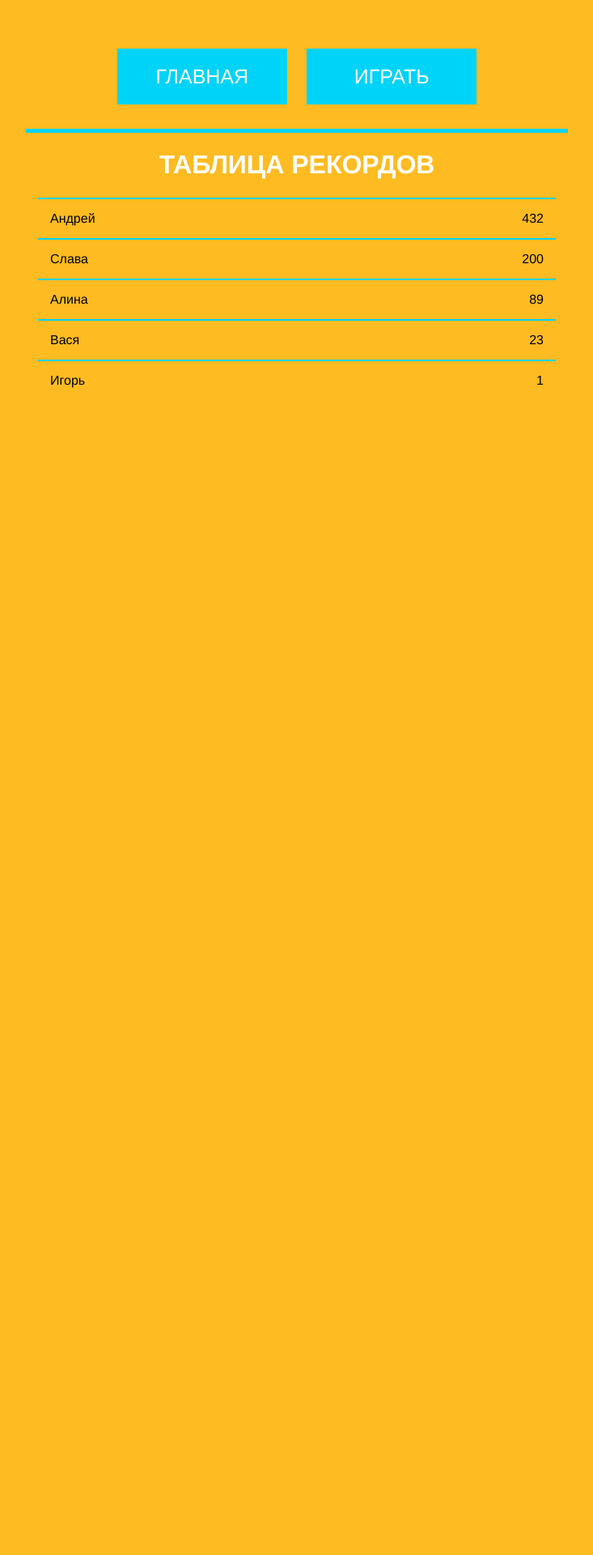
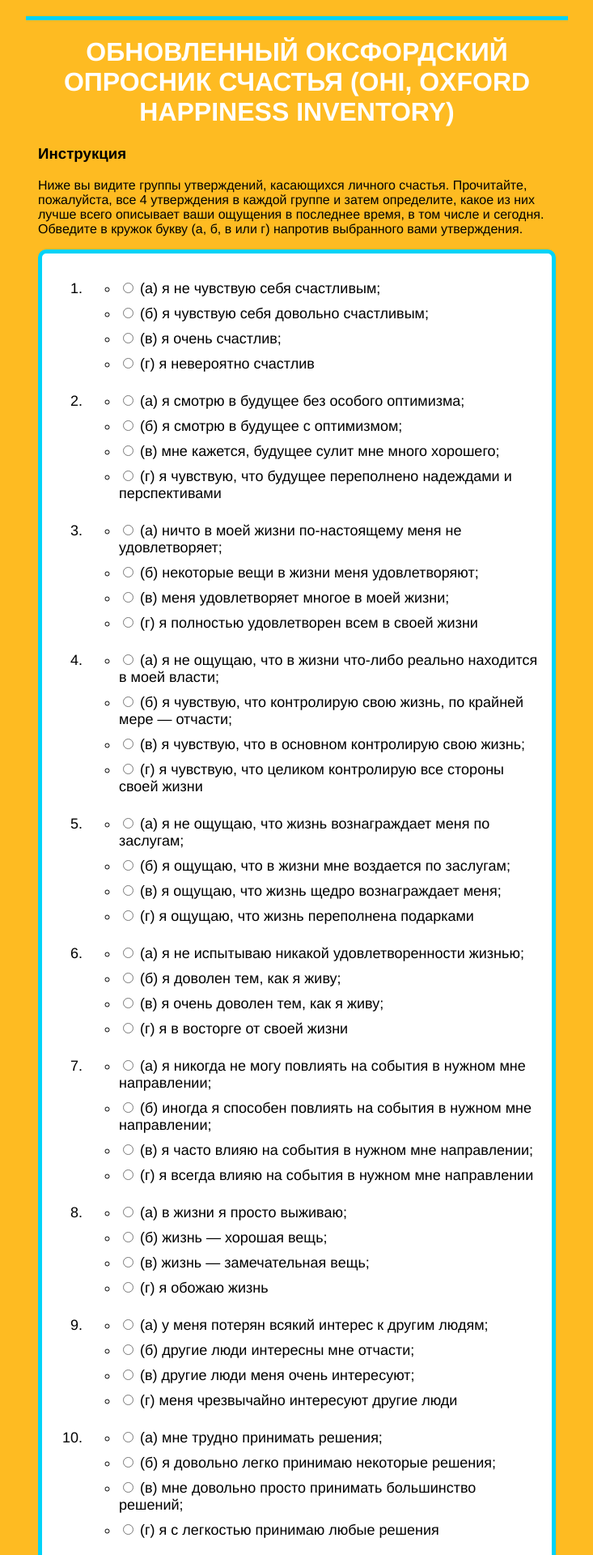
Before and after one commit to EDEN45/Oxford-Happiness-Inventory, a PHP site: page / in a window 1280 px wide. Shown: the top 1920 px of the page at 81% size, without its empty margins (273-1006 px from the left). Before the commit the page ends 479 px from the top, so only its background shows below. Run offline with PHP 8.4, Linux system fonts and the light colour scheme.

Commit message:
Готово

```diff
--- a/src/Classes/DB.php
+++ b/src/Classes/DB.php
@@ -5,45 +5,82 @@
 class DB {
 
 
-  private static $user_array = [
-     ['Андрей','1234', '432'],
-     ['Вася','2244', '23'],
-     ['Алина','991', '89'],
-     ['Игорь','9', '1'],
-     ['Слава','1','200']
+  private static $test_array = [
+     ["(а) я не чувствую себя счастливым;",
+      "(б) я чувствую себя довольно счастливым;",
+      "(в) я очень счастлив;",
+      "(г) я невероятно счастлив"],
+
+     ["(а) я смотрю в будущее без особого оптимизма;",
+      "(б) я смотрю в будущее с оптимизмом;",
+      "(в) мне кажется, будущее сулит мне много хорошего;",
+      "(г) я чувствую, что будущее переполнено надеждами и перспективами"],
+
+     ["(а) ничто в моей жизни по-настоящему меня не удовлетворяет;",
+      "(б) некоторые вещи в жизни меня удовлетворяют;",
+      "(в) меня удовлетворяет многое в моей жизни;",
+      "(г) я полностью удовлетворен всем в своей жизни"],
+
+     ["(а) я не ощущаю, что в жизни что-либо реально находится в моей власти;",
+      "(б) я чувствую, что контролирую свою жизнь, по крайней мере — отчасти;",
+      "(в) я чувствую, что в основном контролирую свою жизнь;",
+      "(г) я чувствую, что целиком контролирую все стороны своей жизни"],
+
+     ["(а) я не ощущаю, что жизнь вознаграждает меня по заслугам;", "(б) я ощущаю, что в жизни мне воздается по заслугам;", "(в) я ощущаю, что жизнь щедро вознаграждает меня;", "(г) я ощущаю, что жизнь переполнена подарками"],
+
+     ["(а) я не испытываю никакой удовлетворенности жизнью;", "(б) я доволен тем, как я живу;", "(в) я очень доволен тем, как я живу;", "(г) я в восторге от своей жизни"],
+
+     ["(а) я никогда не могу повлиять на события в нужном мне направлении;", "(б) иногда я способен повлиять на события в нужном мне направлении;", "(в) я часто влияю на события в нужном мне направлении;", "(г) я всегда влияю на события в нужном мне направлении"],
+
+     ["(а) в жизни я просто выживаю;", "(б) жизнь — хорошая вещь;", "(в) жизнь — замечательная вещь;", "(г) я обожаю жизнь"],
+
+     ["(а) у меня потерян всякий интерес к другим людям;", "(б) другие люди интересны мне отчасти;", "(в) другие люди меня очень интересуют;", "(г) меня чрезвычайно интересуют другие люди"],
+
+     ["(а) мне трудно принимать решения;", "(б) я довольно легко принимаю некоторые решения;", "(в) мне довольно просто принимать большинство решений;", "(г) я с легкостью принимаю любые решения"],
+
+     ["(а) мне трудно приступить к какому-либо делу;", "(б) мне довольно просто что-либо начать;", "(в) я без труда принимаюсь за какое-либо дело;", "(г) я способен взяться за любое дело"],
+
+     ["(а) после сна я редко чувствую себя отдохнувшим;", "(б) иногда я просыпаюсь отдохнувшим;", "(в) после сна я обычно чувствую себя отдохнувшим;", "(г) я всегда просыпаюсь отдохнувшим"],
+
+     ["(а) я чувствую себя совершенно без сил;", "(б) я чувствую себя довольно энергичным;", "(в) я чувствую себя очень энергичным;", "(г) я чувствую, что энергия во мне бьет через край"],
+
+     ["(а) я не вижу в окружающих меня вещах особой красоты;", "(б) я нахожу красоту в некоторых вещах;", "(в) я нахожу красоту в большинстве вещей;", "(г) весь мир представляется мне прекрасным"],
+
+     ["(а) я не ощущаю себя сообразительным;", "(б) я чувствую, что отчасти сметлив;", "(в) я в значительной степени чувствую в себе живость ума;", "(г) я ощущаю, что мне присуща совершенная живость ума"],
+
+     ["(а)я не чувствую себя особенно здоровым;", "(б) я чувствую себя достаточно здоровым;", "(в) я чувствую себя совершенно здоровым;", "(г) я чувствую себя здоровым на 100%"],
+
+     ["(а) я не испытываю особо теплых чувств по отношению к другим;", "(б) я испытываю определенные теплые чувства по отношению к другим;", "(в) я испытываю очень теплые чувства по отношению к другим;", "(г) я люблю всех людей"],
+
+     ["(а) у меня практически нет счастливых воспоминаний;", "(б) у меня есть отдельные счастливые воспоминания;", "(в) большинство произошедших со мной событий представляются мне счастливыми;", "(г) все происшедшее кажется мне чрезвычайно счастливым"],
+
+     ["(а) я никогда не бываю в радостном или приподнятом настроении;", "(б) иногда я испытываю радость и пребываю в приподнятом настроении;", "(в) я часто испытываю радость и пребываю в приподнятом настроении;", "(г) я все время радуюсь и пребываю в приподнятом настроении"],
+
+     ["(а) между тем, что я хотел бы сделать, и тем, что сделал, — большая разница;", "(б) кое-что из желаемого я сделал;", "(в) я сделал многое из того, что хотел;", "(г) я сделал все, чего когда-либо желал"],
+
+     ["(а) я не способен хорошо организовать свое время;", "(б) я организую свое время достаточно хорошо;", "(в) я очень хорошо организую свое время;", "(г) мне удается успеть все, что я хочу сделать"],
+
+     ["(а) мне не бывает весело в компании других людей;", "(б) иногда мне бывает весело с другими людьми;", "(в) мне часто бывает весело с другими людьми;", "(г) мне всегда весело в окружении людей"],
+
+     ["(а) я никогда не подбадриваю окружающих;", "(б) иногда я подбадриваю окружающих;", "(в) я часто подбадриваю окружающих;", "(г) я всегда подбадриваю окружающих"],
+
+     ["(а) у меня нет ощущения осмысленности и цели в жизни;", "(б) у меня есть ощущение смысла и цели в жизни;", "(в) у меня ясное ощущение смысла и цели в жизни;", "(г) моя жизнь полна смысла и имеет цель"],
+
+     ["(а) я не ощущаю особой привязанности к другим и сопричастности;", "(б) иногда я ощущаю привязанность к людям и сопричастность;", "(в) я часто ощущаю привязанность и сопричастность;", "(г) я всегда ощущаю привязанность и сопричастность"],
+
+     ["(а) не думаю, что мир — это стоящее место;", "(б) думаю, что мир — довольно хорошее место;", "(в) думаю, что мир — это замечательное место;", "(г) по-моему, мир — это превосходное место"],
+
+     ["(а) я редко смеюсь;", "(б) я смеюсь довольно часто;", "(в) я много смеюсь;", "(г) я очень часто смеюсь"],
+
+     ["(а) я думаю, что выгляжу непривлекательно;", "(б) я думаю, что выгляжу довольно привлекательно;", "(в) я думаю, что выгляжу привлекательно;", "(г) я думаю, что выгляжу очень привлекательно"],
+
+     ["(а) я не нахожу вокруг ничего забавного и интересного;", "(б) некоторые вещи я нахожу забавными;", "(в) большинство вещей кажутся мне забавными;", "(г) мне все кажется забавным и интересным"],
+
+
   ];
 
   public static function getRecords() {
-    $new_array = [];
-    foreach (self::$user_array as $key => $value) {
-      $new_array[$value[0]] = $value[2];
-    }
-    return $new_array;
-  }
-
-
-  public static function setRecords($name, $recordes) {
-    foreach (self::$user_array as $key => $value) {
-      if ($name === $value[0]){
-        self::$user_array[$key][2] = $recordes;
-      }
-    }
-  }
-
-  public static function getPass($name) {
-    foreach (self::$user_array as $key => $value) {
-      if ($name === $value[0]){
-        return $value[1];
-      }
-    }
-  }
-
-  public static function getRecordsByName($name) {
-    foreach (self::$user_array as $key => $value) {
-      if ($name === $value[0]){
-        return $value[2];
-      }
-    }
+    return self::$test_array;
   }
 
 }
--- a/src/Controllers/IndexController.php
+++ b/src/Controllers/IndexController.php
@@ -8,7 +8,6 @@
   public static function run() {
     $array_records = [];
     $array_records = DB::getRecords();
-    arsort($array_records);
     require 'src/Views/IndexView.php';
   }
 }
--- a/src/Routes/Routes.php
+++ b/src/Routes/Routes.php
@@ -4,11 +4,7 @@
 
 use dumb_bird\Classes\Route;
 use dumb_bird\Controllers\IndexController;
-use dumb_bird\Controllers\LoginController;
-use dumb_bird\Controllers\OutController;
-use dumb_bird\Controllers\GameController;
-use dumb_bird\Controllers\GetRecordes;
-use dumb_bird\Controllers\SetRecordes;
+use dumb_bird\Controllers\RezController;
 use dumb_bird\Controllers\Page404Controller;
 
 class Routes {
@@ -20,34 +16,19 @@
       IndexController::run();
     });
 
-    Route::set('/login', function () {
-      LoginController::run();
+    Route::set('/rez', function () {
+      RezController::run();
     });
 
-    Route::set('/out', function () {
-      OutController::run();
-    });
 
-    Route::set('/game', function () {
-      GameController::run();
-    });
 
-    # для ajax запроса данных
-    Route::set('/getr', function () {
-      GetRecordes::run();
-    });
-
-    # для ajax запроса данных
-    Route::set('/setr', function () {
-      SetRecordes::run();
-    });
   }
 
 # вход в программу
   public function run () {
 
     # регистрация путей
-    Route::registrRoute(['/', '/login', '/game', '/out', '/getr', '/setr']);
+    Route::registrRoute(['/', '/rez',]);
 
     # проверяем пути от регистрации, если левый адрес, показываем 404
     if (Route::isRouteValid()) {
--- a/src/Views/IndexView.php
+++ b/src/Views/IndexView.php
@@ -7,6 +7,7 @@
 </head>
 <body>
 
+  <!--
   <div class="header">
       <div class="container">
           <a href="/">Главная</a>
@@ -14,16 +15,55 @@
       </div>
   </div>
 
+-->
+
   <div class="main">
       <div class="container">
-         <h1>Таблица рекордов</h1>
-          <div class="table">
-            <?php foreach ($array_records as $key => $value){ ?>
-              <div class="row">
-                  <div class="cell text-left"><?= $key; ?></div>
-                  <div class="cell text-right"><?= $value; ?></div>
+         <h1>Обновленный Оксфордский опросник счастья (OHI, Oxford Happiness Inventory)</h1>
+          <div>
+            <h3> Инструкция</h3>
+            <p>
+             Ниже вы видите группы утверждений, касающихся личного счастья. Прочитайте, пожалуйста, все 4 утверждения в каждой группе и затем определите, какое из них лучше всего описывает ваши ощущения в последнее время, в том числе и сегодня. Обведите в кружок букву (а, б, в или г) напротив выбранного вами утверждения.
+            </p>
+
+            <div class="login-form">
+              <form action="rez" method="POST">
+              <ol>
+
+
+              <?php
+                  $i = 1;
+                  foreach ($array_records as $key => $value) { ?>
+
+
+                <!-- <?= $key+1 ?> -->
+                <li>
+                  <ul>
+                    <li><input type="radio" name="v<?= $key+1 ?>" value="a">
+                      <?= $value[0] ?>
+                    </li>
+                    <li><input type="radio" name="v<?= $key+1 ?>" value="b">
+                      <?= $value[1] ?>
+                    </li>
+                    <li><input type="radio" name="v<?= $key+1 ?>" value="c">
+                      <?= $value[2] ?>
+                    </li>
+                    <li><input type="radio" name="v<?= $key+1 ?>" value="d">
+                      <?= $value[3] ?>
+
+                    </li>
+                  </ul>
+                </li>
+
+              <?php } ?>
+              </ol>
+              <div class="login-lb">
+                <input class="button" type="submit" value="Получить результат">
               </div>
-            <?php } ?>
+            </form>
+
+            </div>
+
           </div>
       </div>
   </div>
--- a/static/css/main.css
+++ b/static/css/main.css
@@ -4,6 +4,14 @@
     background-color: #febb22;
     font-family: "Helvetica Neue", Helvetica, Tahoma, sans-serif;
 
+}
+
+ol li {
+    margin-bottom: 10px;
+}
+
+ul {
+    padding-bottom: 5px;
 }
 
 .container {
@@ -42,7 +50,7 @@
     display: inline-block;
     padding-top: 15px;
     padding-bottom: 15px;
-    width: 200px;
+    width: 300px;
     background-color: #00d3f8;
     color: #ffffff;
     font-size: 25px;
@@ -116,9 +124,9 @@
 .login-form {
     margin: 0 auto;
     padding: 15px;
-    width: 300px;
-    text-align: center;
-    text-transform: uppercase;
+
+
+
     font-size: 18px;
     background-color: #ffffff;
     border-radius: 10px;
```
Also changed, not shown: src/Controllers/GameController.php (deleted, +0 -24 lines), src/Controllers/GetRecordes.php (deleted, +0 -17 lines), src/Controllers/LoginController.php (deleted, +0 -19 lines), src/Controllers/OutController.php (deleted, +0 -13 lines), src/Controllers/RezController.php (added, +26 -0 lines), src/Controllers/SetRecordes.php (deleted, +0 -20 lines), src/Views/GameView.php (deleted, +0 -188 lines), src/Views/LoginView.php (deleted, +0 -43 lines), src/Views/RezView.php (added, +46 -0 lines), .htaccess (added), 1 other file.
